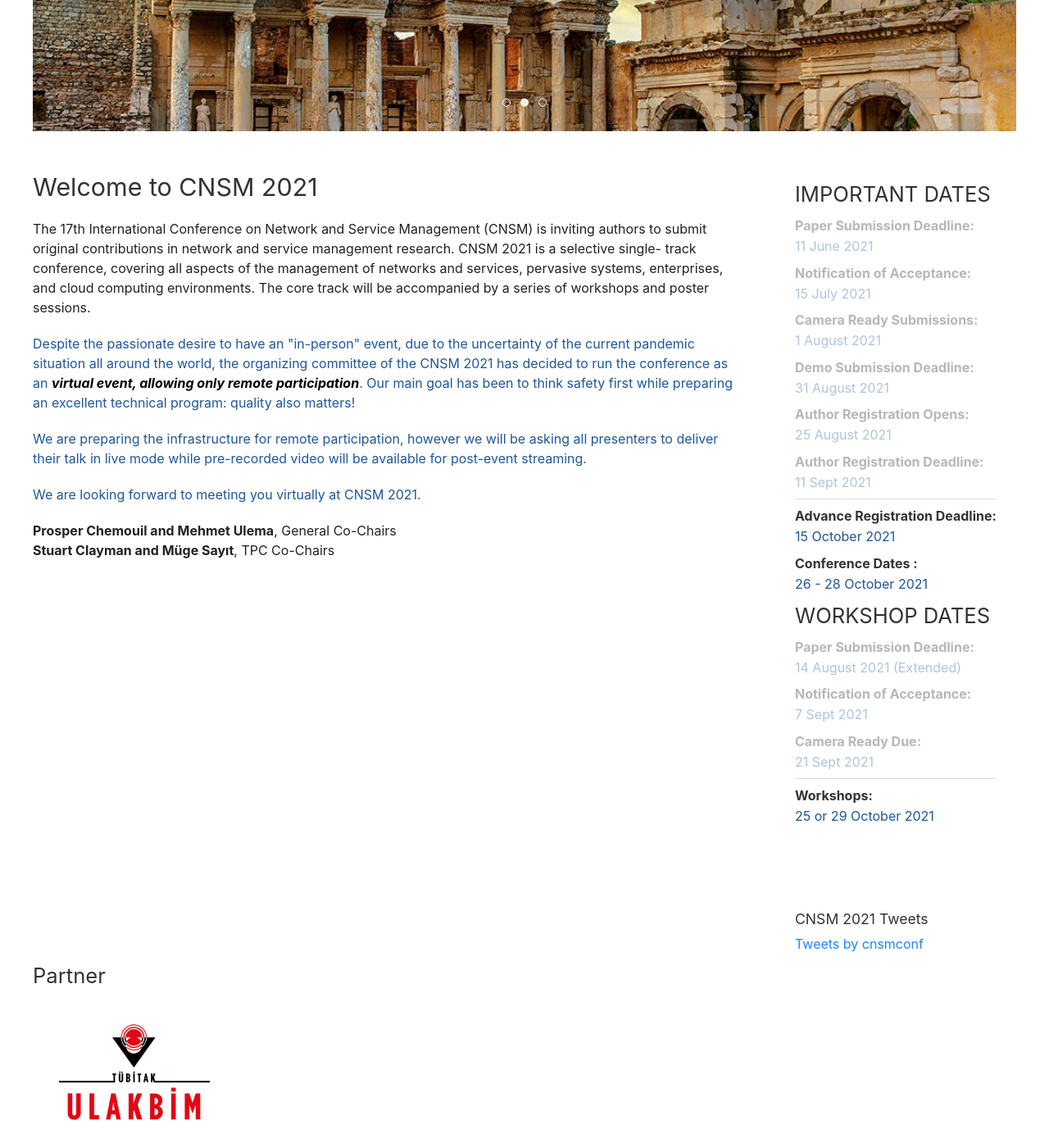
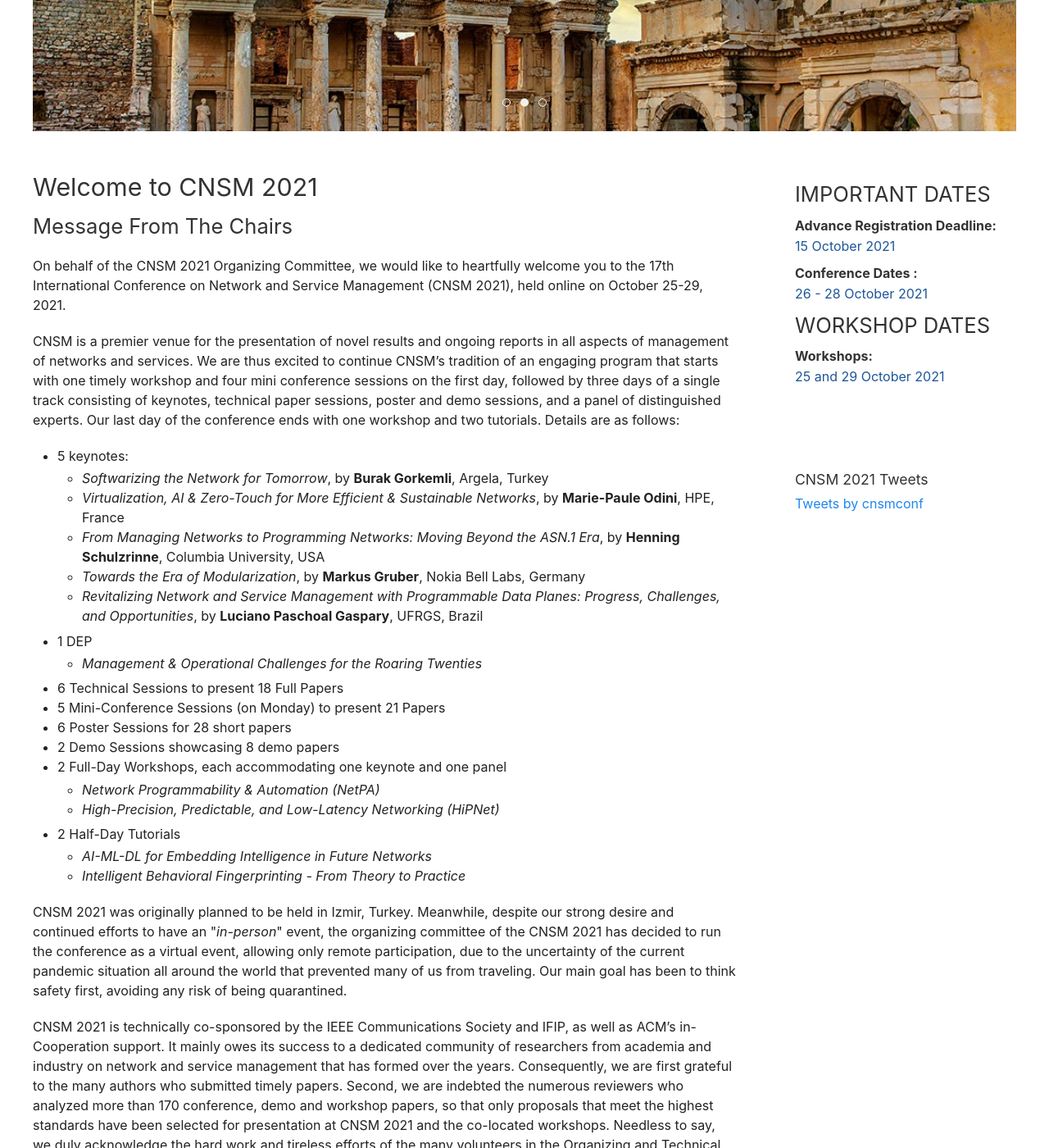
Before and after one commit to stuartclayman/cnsm_2021_website, a Jekyll site: the page built from index.html, in a window 1280 px wide and 1400 px high, scrolled down 435 px. Shown: the whole window at 82% size. Built offline with Jekyll 4.4.1, drawn with Linux system fonts in a browser that asks for light colours; nearby versions of some CDN libraries; comment, search, counter and statistics services are not loaded; some of the changed text lies outside the part shown.

Commit message:
Home page

```diff
--- a/index.html
+++ b/index.html
@@ -8,6 +8,50 @@ title: Home
     <div class="uk-panel cn-pad-right">
       <h1 class="cn-no-top-margin">Welcome to CNSM 2021</h1>
 
+      <h2>Message From The Chairs</h2>
+
+      <p>On behalf of the CNSM 2021 Organizing Committee, we would like to heartfully welcome you to the 17th International Conference on Network and Service Management (CNSM 2021), held online on October 25-29, 2021.</p>
+
+      <p>CNSM is a premier venue for the presentation of novel results and ongoing reports in all aspects of management of networks and services.  We are thus excited to continue CNSM’s tradition of an engaging program that starts with one timely workshop and four mini conference sessions on the first day, followed by three days of a single track consisting of keynotes, technical paper sessions, poster and demo sessions, and a panel of distinguished experts. Our last day of the conference ends with one workshop and two tutorials.  Details are as follows:</p>
+
+      <ul>
+        <li>5 keynotes:</li>
+        <ul style="margin-top: 0.2em; margin-bottom: 0.4em">
+      	  <li><i>Softwarizing the Network for Tomorrow</i>, by <b>Burak Gorkemli</b>, Argela, Turkey</li>
+      	  <li><i>Virtualization, AI & Zero-Touch for More Efficient & Sustainable Networks</i>, by <b>Marie-Paule Odini</b>, HPE, France</li>
+      	  <li><i>From Managing Networks to Programming Networks: Moving Beyond the ASN.1 Era</i>, by <b>Henning Schulzrinne</b>, Columbia University, USA</li>
+      	  <li><i>Towards the Era of Modularization</i>, by <b>Markus Gruber</b>, Nokia Bell Labs, Germany</li>
+      	  <li><i>Revitalizing Network and Service Management with Programmable Data Planes: Progress, Challenges, and Opportunities</i>, by <b>Luciano Paschoal Gaspary</b>, UFRGS, Brazil</li>
+        </ul>
+
+        <li>1 DEP</li>
+        <ul style="margin-top: 0.2em; margin-bottom: 0.4em">
+          <li><i>Management & Operational Challenges for the Roaring Twenties</i></li>
+        </ul>
+        <li>6 Technical Sessions to present 18 Full Papers</li>
+        <li>5 Mini-Conference Sessions (on Monday) to present 21 Papers</li>
+        <li>6 Poster Sessions for 28 short papers</li>
+        <li>2 Demo Sessions showcasing 8 demo papers</li>
+        <li>2 Full-Day Workshops, each accommodating one keynote and one panel</li>
+        <ul style="margin-top: 0.2em; margin-bottom: 0.4em">
+          <li><i>Network Programmability & Automation (NetPA)</i></li>
+          <li><i>High-Precision, Predictable, and Low-Latency Networking (HiPNet)</i></li>
+        </ul>
+        <li>2 Half-Day Tutorials</li>
+        <ul style="margin-top: 0.2em; margin-bottom: 0.4em">
+          <li><i>AI-ML-DL for Embedding Intelligence in Future Networks</i></li>
+          <li><i>Intelligent Behavioral Fingerprinting - From Theory to Practice</i></li>
+        </ul>
+      </ul>
+
+
+      <p>CNSM 2021 was originally planned to be held in Izmir, Turkey. Meanwhile, despite our strong desire and continued efforts to have an "<i>in-person</i>" event, the organizing committee of the CNSM 2021 has decided to run the conference as a virtual event, allowing only remote participation, due to the uncertainty of the current pandemic situation all around the world that prevented many of us from traveling. Our main goal has been to think safety first, avoiding any risk of being quarantined. </p>
+
+      <p>CNSM 2021 is technically co-sponsored by the IEEE Communications Society and IFIP, as well as ACM’s in-Cooperation support. It mainly owes its success to a dedicated community of researchers from academia and industry on network and service management that has formed over the years. Consequently, we are first grateful to the many authors who submitted timely papers. Second, we are indebted the numerous reviewers who analyzed more than 170 conference, demo and workshop papers, so that only proposals that meet the highest standards have been selected for presentation at CNSM 2021 and the co-located workshops. Needless to say, we duly acknowledge the hard work and tireless efforts of the many volunteers in the Organizing and Technical Program committees that allowed us offering such a comprehensive program. Finally, we would like to express our gratitude to our patrons: FutureWei Technologies, Andasis, and ARGELA, and partners: Ulakbim, Ege University and University College of London, for their support and generosity.</p>
+
+      <p>Special thanks go to Aziza Lounis and DNAC team for managing the CNSM 2021 online platforms. </p>
+
+      <!--
       <p>The 17th International Conference on Network and Service Management (CNSM) is inviting authors to submit original contributions in network and service management research. CNSM 2021 is a selective single- track conference, covering all aspects of the management of networks and services, pervasive systems, enterprises, and cloud computing environments. The core track will be accompanied by a series of
         workshops and poster sessions.</p>
 
@@ -15,23 +59,24 @@ title: Home
         Despite the passionate desire to have an "in-person" event, due to the uncertainty of the current pandemic situation all around the world,  the organizing committee of the CNSM 2021 has decided to run the conference as an <em>virtual event, allowing only remote participation</em>.  Our main goal has been to think safety first while preparing an excellent technical program: quality also matters!
       </p>
 
-<!--       <p class="cn-blue">
+       <p class="cn-blue">
       We encourage everyone to physically participate as much as can in this event to be held in the beautiful city of Izmir, Turkey. Meanwhile, we also understand if you cannot make the trip to attend in person.  Therefore, we are preparing the infrastructure for remote participation.
       </p>
--->
 
       <p class="cn-blue">
         We are preparing the infrastructure for remote participation, however we will be asking all presenters to deliver their talk in live mode while pre-recorded video will be available for post-event streaming.
       </p>
 
-      <!--
+
       <p class="cn-blue">
         Keeping this hybrid mode in mind, we also made significant restructuring of the registration fees. In particular, we have decided to separate the Welcome Reception and the Gala Dinner to keep the registration fees low. Please check next when Registration opens.
       </p>
-      -->
+
       <p class="cn-blue">
         We are looking forward to meeting you virtually at CNSM 2021.
       </p>
+
+      -->
 
       <p>
         <b>Prosper Chemouil and Mehmet Ulema</b>, General Co-Chairs<br/>
@@ -51,13 +96,15 @@ title: Home
 
     </div>
 
+    <p style="padding-top: 3em"></p>
+
   </div>
 
   <div class="uk-width-1-4@m">
     <div class="uk-grid">
       <div class="uk-panel">
         <h2>IMPORTANT DATES</h2>
-
+        <!--
         <div class="cn-transparent bottom-border">
         <h5>Paper Submission Deadline:</h5>
         <span class="cn-blue">11 June 2021</span>
@@ -77,7 +124,7 @@ title: Home
         <h5>Author Registration Deadline:</h5>
         <span class="cn-blue">11 Sept 2021</span>
         </div>
-
+        -->
         <h5>Advance Registration Deadline:</h5>
         <span class="cn-blue">15 October 2021</span>
 
@@ -90,7 +137,7 @@ title: Home
         -->
 
         <h2>WORKSHOP DATES</h2>
-
+        <!--
         <div class="cn-transparent bottom-border">
         <h5>Paper Submission Deadline:</h5>
         <span class="cn-blue">14 August 2021 (Extended)</span>
@@ -101,9 +148,10 @@ title: Home
         <h5>Camera Ready Due:</h5>
         <span class="cn-blue">21 Sept 2021</span>
         </div>
+        -->
 
         <h5>Workshops:</h5>
-        <span class="cn-blue">25 or 29 October  2021</span>
+        <span class="cn-blue">25 and 29 October  2021</span>
 
 
       </div>
```
